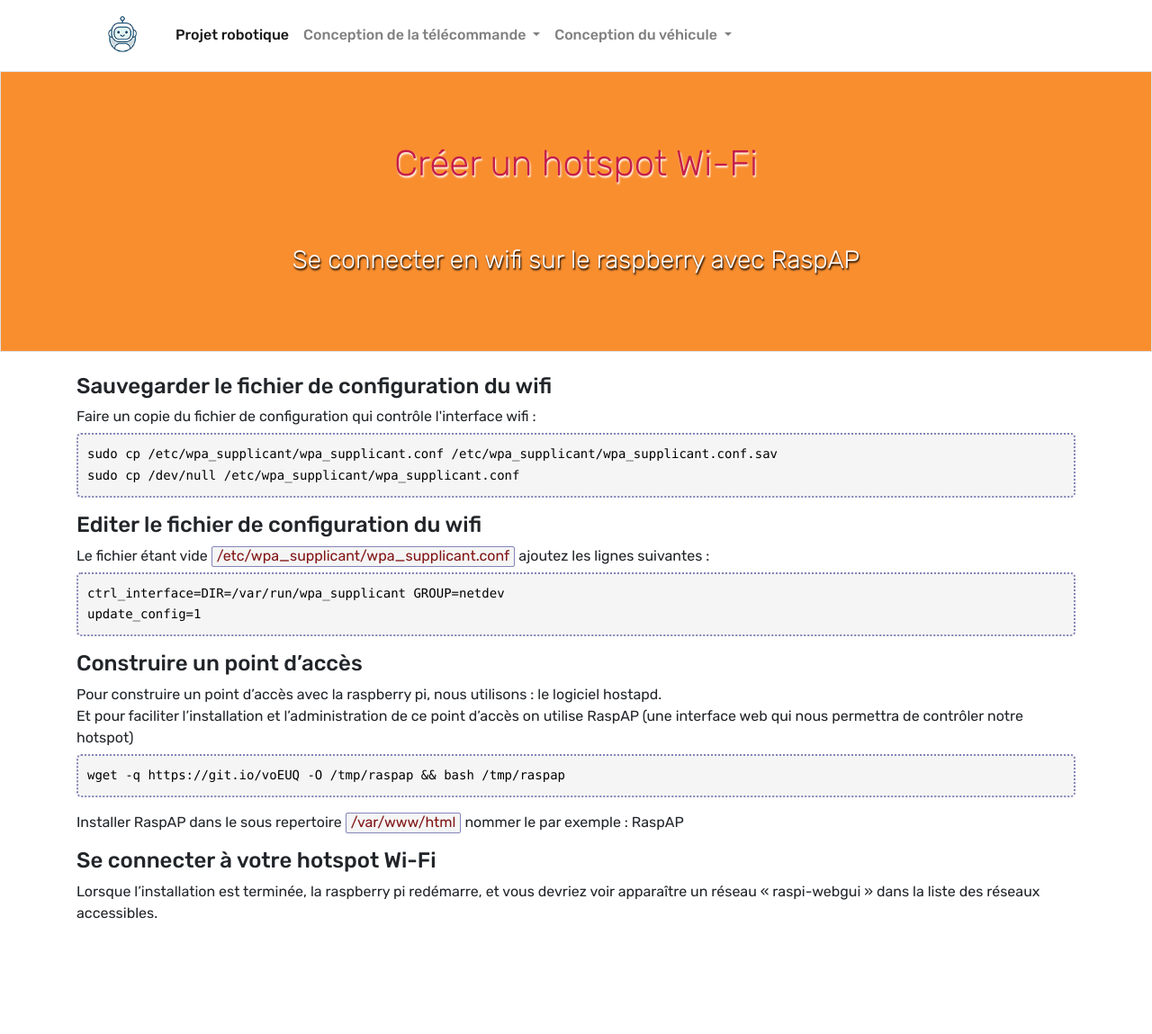
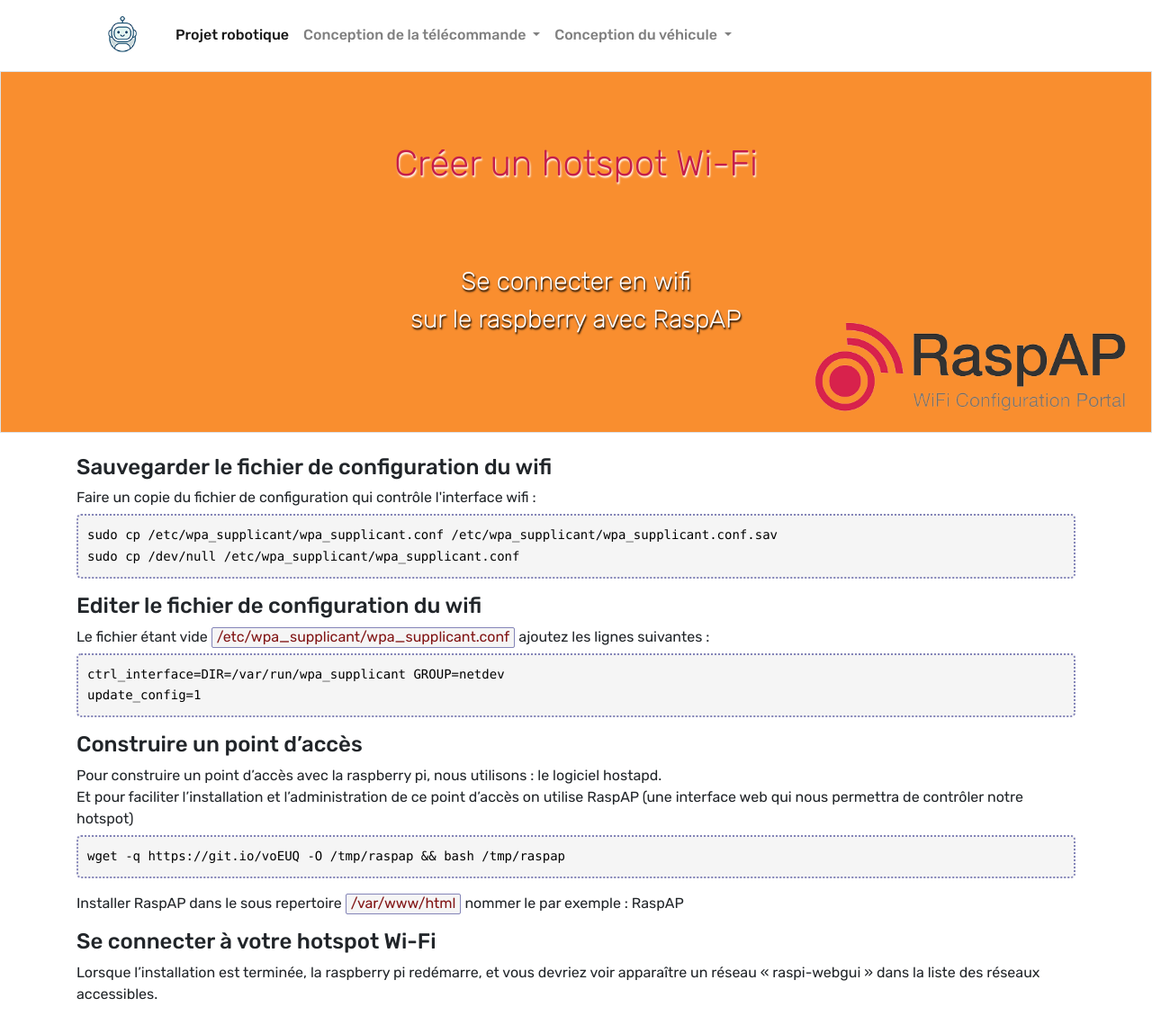
Before and after one commit to ricou12/robotique, a Jekyll site: the page built from hotpost.markdown, in a window 1280 px wide. Shown: the whole page at 90% size. Built offline with Jekyll 4.4.1, drawn with Linux system fonts in a browser that asks for light colours; before the commit the page ends 1059 px from its top, so only the background shows below that.

Commit message:
correction ortho

```diff
--- a/_layouts/HotPost.html
+++ b/_layouts/HotPost.html
@@ -3,11 +3,11 @@ layout: default
 ---
 
 <section class="container-fluid border ">
-    <section class="row">
-        <div class="col-12 py-5 bgColor--orange">
-            <aside class="text-center  titre-header">
+    <section class="row bgColor--orange">
+        <div class="col-12 py-5 hostpot">
+            <aside class="text-center titre-header">
                 <h1 class="txtShadow--white txt-color--raspberry p-4">Créer un hotspot Wi-Fi</h1>
-                <h3 class="text-white txtShadow--black  p-4">Se connecter en wifi sur le raspberry avec RaspAP</h3>
+                <h3 class="text-white txtShadow--black  p-5">Se connecter en wifi <br> sur le raspberry avec RaspAP</h3>
             </aside>
         </div>
     </section>
--- /dev/null
+++ b/_sass/hostpot.scss
@@ -0,0 +1,15 @@
+.hostpot{
+    background-image: url('./../img/icon/logo_raspap.png');
+    background-repeat: no-repeat;
+    background-position: right bottom;
+    background-size: 33%;
+}
+
+@media screen and (min-width:1199px){
+    .hostpot{
+        // background-image: url('./../img/icon/logo_raspap.png');
+        // background-repeat: no-repeat;
+        // background-position: right bottom;
+        background-size: 400px;
+    }
+}
--- a/assets/css/style.scss
+++ b/assets/css/style.scss
@@ -7,6 +7,7 @@
 @import "background";
 @import "show-code";
 @import "rc-card";
+@import "hostpot";
 @import "robotique";
 @import "telecom-composant";
 @import "main";
```
Also changed, not shown: _sass/background.scss (line endings or trailing spaces), assets/img/icon/logo_raspap.png (added).
